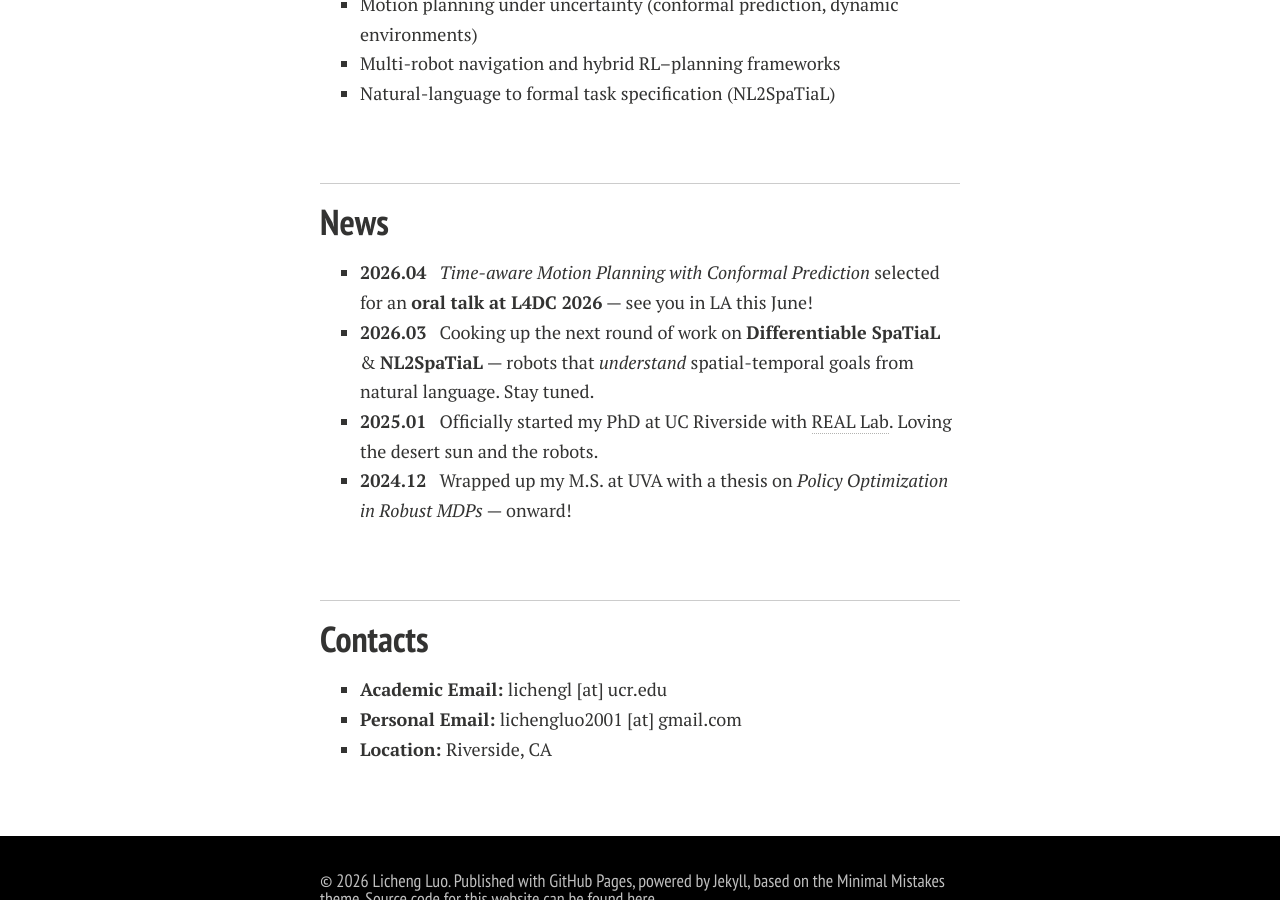
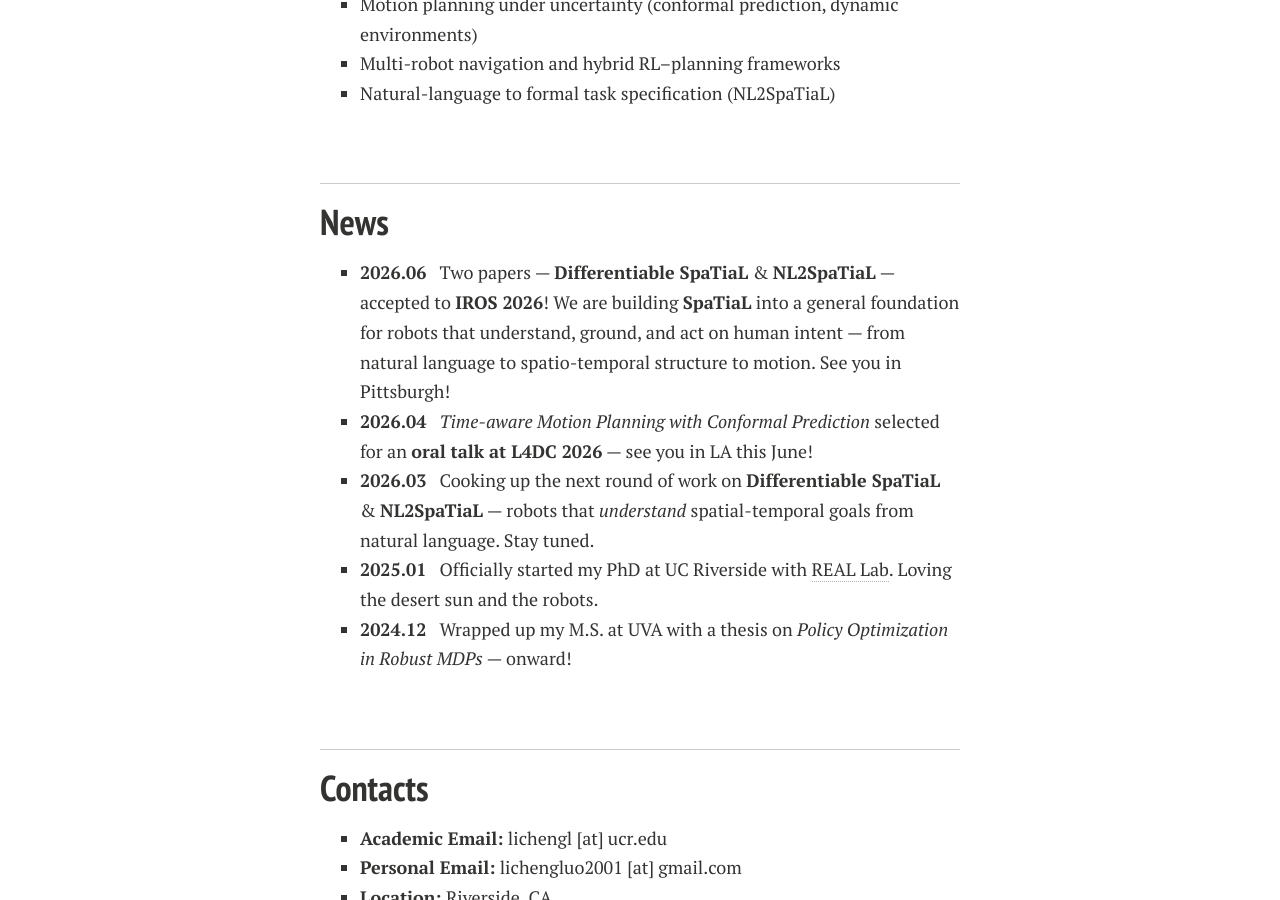
Before and after one commit to plen1lune/plen1lune.github.io, a Jekyll site: the page built from index.md, in a window 1280 px wide and 900 px high, scrolled down 1041 px. Built offline with Jekyll 4.4.1, drawn with Linux system fonts in a browser that asks for light colours; nearby versions of some CDN libraries; comment, search, counter and statistics services are not loaded; a style sheet for code colours, icons or effects is not loaded; our own code applies the rules of GitHub Pages for plain Markdown files.

Commit message:
update index

```diff
--- a/index.md
+++ b/index.md
@@ -35,6 +35,7 @@ My research lies at the intersection of **robot learning, formal methods, and mo
 
 ## News
 
+- **2026.06** &nbsp; Two papers — **Differentiable SpaTiaL** & **NL2SpaTiaL** — accepted to **IROS 2026**! We are building **SpaTiaL** into a general foundation for robots that understand, ground, and act on human intent — from natural language to spatio-temporal structure to motion. See you in Pittsburgh!
 - **2026.04** &nbsp; *Time-aware Motion Planning with Conformal Prediction* selected for an **oral talk at L4DC 2026** — see you in LA this June!
 - **2026.03** &nbsp; Cooking up the next round of work on **Differentiable SpaTiaL** & **NL2SpaTiaL** — robots that *understand* spatial-temporal goals from natural language. Stay tuned.
 - **2025.01** &nbsp; Officially started my PhD at UC Riverside with [REAL Lab](https://sites.google.com/view/ucr-real/home). Loving the desert sun and the robots.
```
